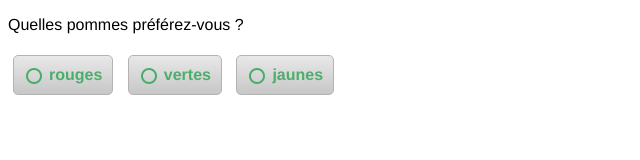
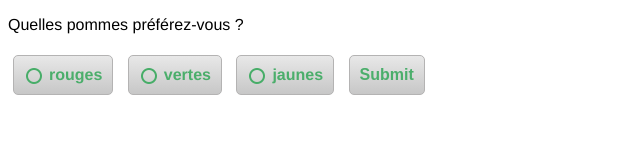
Before and after one commit to mlecoeur/OC_Activite1, a plain HTML site: page index.html in a window 1280 px wide. Shown: the whole page, without its empty margins (0-640 px from the left). Drawn offline with Linux system fonts and the light colour scheme.

Commit message:
Ajout d'un formulaire pour tester l'envoi des données et modification des valeurs des checkbox

```diff
--- a/index.html
+++ b/index.html
@@ -70,17 +70,48 @@ body {
 .customcheckbox input[type=checkbox]:checked + span label:before {
 	background-position: 0px -40px;
 }
+.customsubmit {
+	display: inline-block;
+	position: relative;
+	top: 0px;
+	left: 0px;
+	overflow-x: hidden;
+	overflow-y: hidden;
+}
+.customsubmit input[type=submit] {
+	margin: 5px;
+	padding: 10px;
+	border-radius: 5px;
+	border: 1px solid #B4B3B3;
+	display: block;
+	position: relative;
+	top: 0px;
+	left: 0px;
+	color: #4BAE6B;
+	font-weight: bold;
+	font-size:16px;
+	background-image: -webkit-linear-gradient(270deg,rgba(232,232,232,1.00) 0%,rgba(199,199,199,1.00) 100%);
+	background-image: linear-gradient(180deg,rgba(232,232,232,1.00) 0%,rgba(199,199,199,1.00) 100%);
+}
+.customsubmit input[type=submit]:hover {
+	border-color: #9d0d15;
+	color: #9d0d15;
+}
 
 </style>
 </head>
 
 <body>
 <p>Quelles pommes préférez-vous ?</p>
-<div class="customcheckbox"><input type="checkbox" name="checkbox" id="checkbox">
+<form action="#" method="get"><div class="customcheckbox"><input type="checkbox" name="couleur" value="rouges" id="checkbox">
 <span><label for="checkbox">rouges </label></span></div>
-<div class="customcheckbox"><input type="checkbox" name="checkbox1" id="checkbox1">
+<div class="customcheckbox"><input type="checkbox" name="couleur" value="vertes" id="checkbox1">
 <span><label for="checkbox1">vertes </label></span></div>
-<div class="customcheckbox"><input type="checkbox" name="checkbox2" id="checkbox2">
+<div class="customcheckbox"><input type="checkbox" name="couleur" value="jaunes" id="checkbox2">
 <span><label for="checkbox2">jaunes </label></span></div>
+<div class="customsubmit">
+  <input type="submit">
+</div>
+</form>
 </body>
 </html>
```
